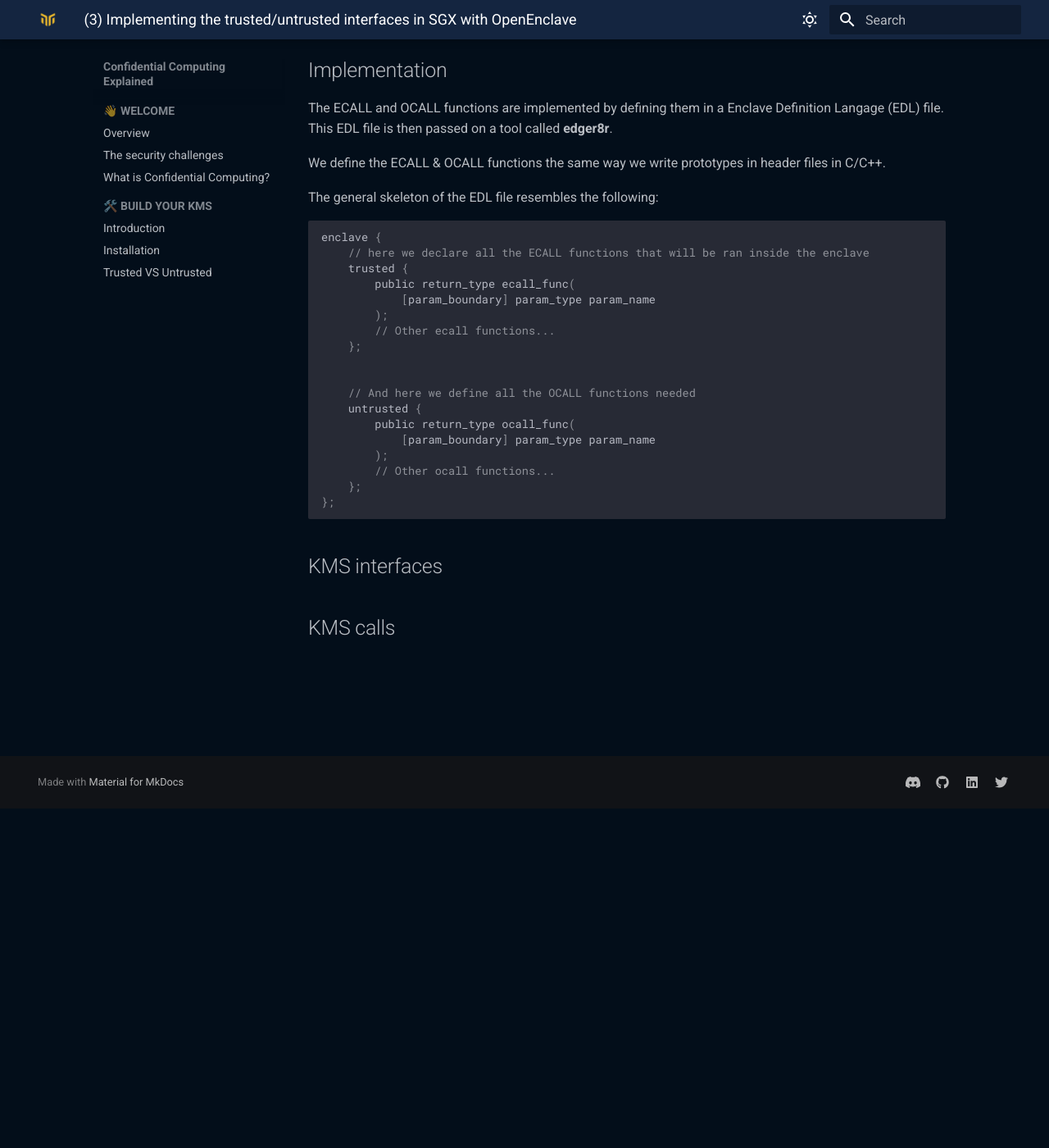
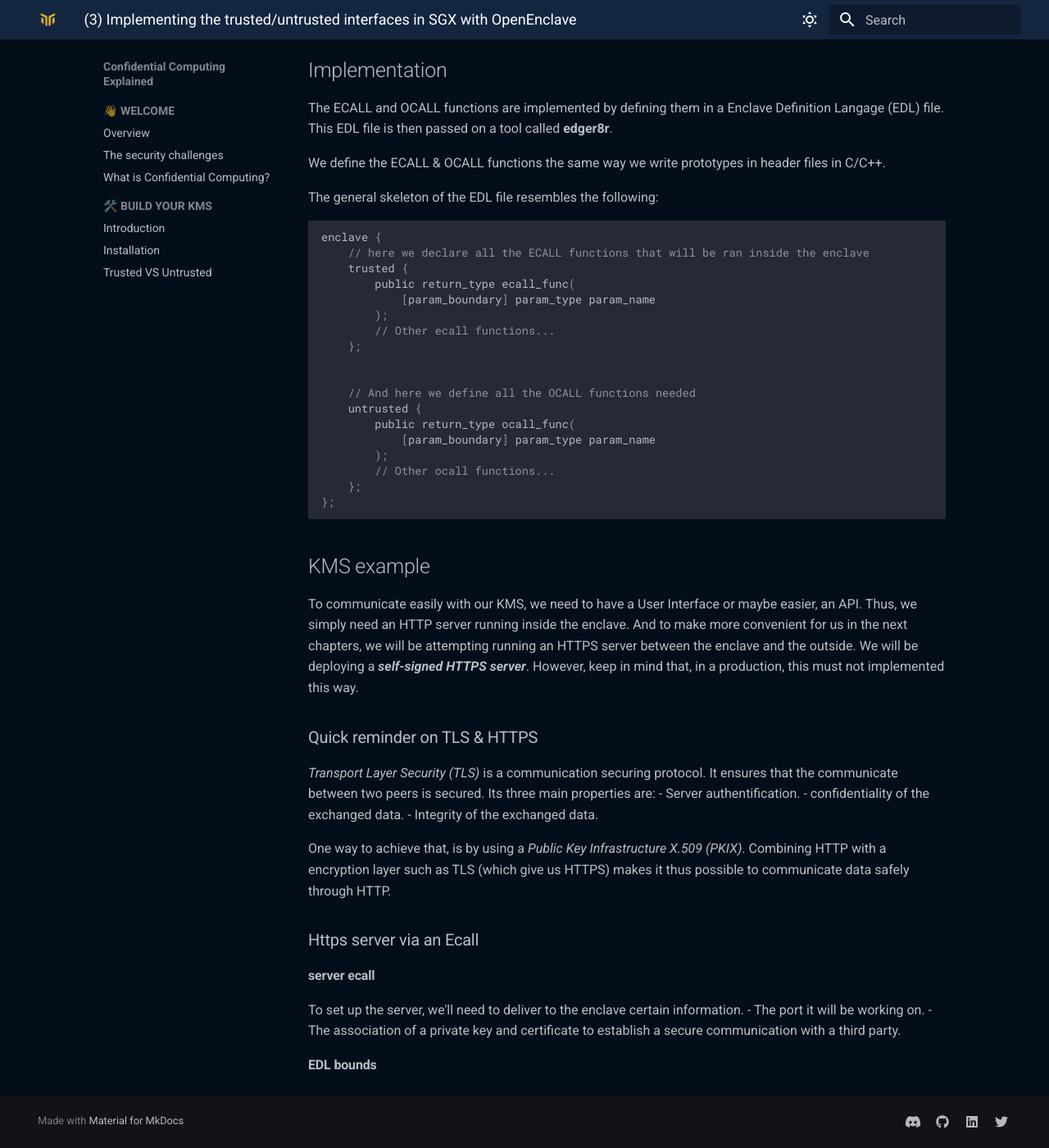
Before and after one commit to mithril-security/Confidential_Computing_Explained, an MkDocs documentation site: the page built from docs/docs/build-your-kms/trusted-vs-untrusted-impl.md, in a window 1280 px wide and 1400 px high, scrolled down 414 px. Shown: the whole window at 82% size. Built offline with MkDocs 1.6.1 and Material for MkDocs 9.7.7, drawn with Linux system fonts in a browser that asks for light colours; comment, search, counter and statistics services are not loaded.

Commit message:
implementation Trusted VS untrusted

````diff
--- a/docs/docs/build-your-kms/trusted-vs-untrusted-impl.md
+++ b/docs/docs/build-your-kms/trusted-vs-untrusted-impl.md
@@ -34,7 +34,29 @@ enclave {
 ```
 
 
-## KMS interfaces
+## KMS example
+To communicate easily with our KMS, we need to have a User Interface or maybe easier, an API. Thus, we simply need an HTTP server running inside the enclave.
+And to make more convenient for us in the next chapters, we will be attempting running an HTTPS server between the enclave and the outside.
+We will be deploying a ***self-signed HTTPS server***. However, keep in mind that, in a production, this must not implemented this way.
 
-## KMS calls
-###
+### Quick reminder on TLS & HTTPS
+*Transport Layer Security (TLS)* is a communication securing protocol. It ensures that the communicate between two peers is secured. Its three main properties are:
+- Server authentification.
+- confidentiality of the exchanged data.
+- Integrity of the exchanged data.
+
+One way to achieve that, is by using a *Public Key Infrastructure X.509 (PKIX)*.
+Combining HTTP with a encryption layer such as TLS (which give us HTTPS) makes it thus possible to communicate data safely through HTTP.
+
+### Https server via an Ecall
+
+
+
+
+#### server ecall
+To set up the server, we'll need to deliver to the enclave certain information.
+- The port it will be working on.
+- The association of a private key and certificate to establish a secure communication with a third party.
+
+
+#### EDL bounds
````
Also changed, not shown: docs/docs/build-your-kms/part_1.md (added, +16 -0 lines).
